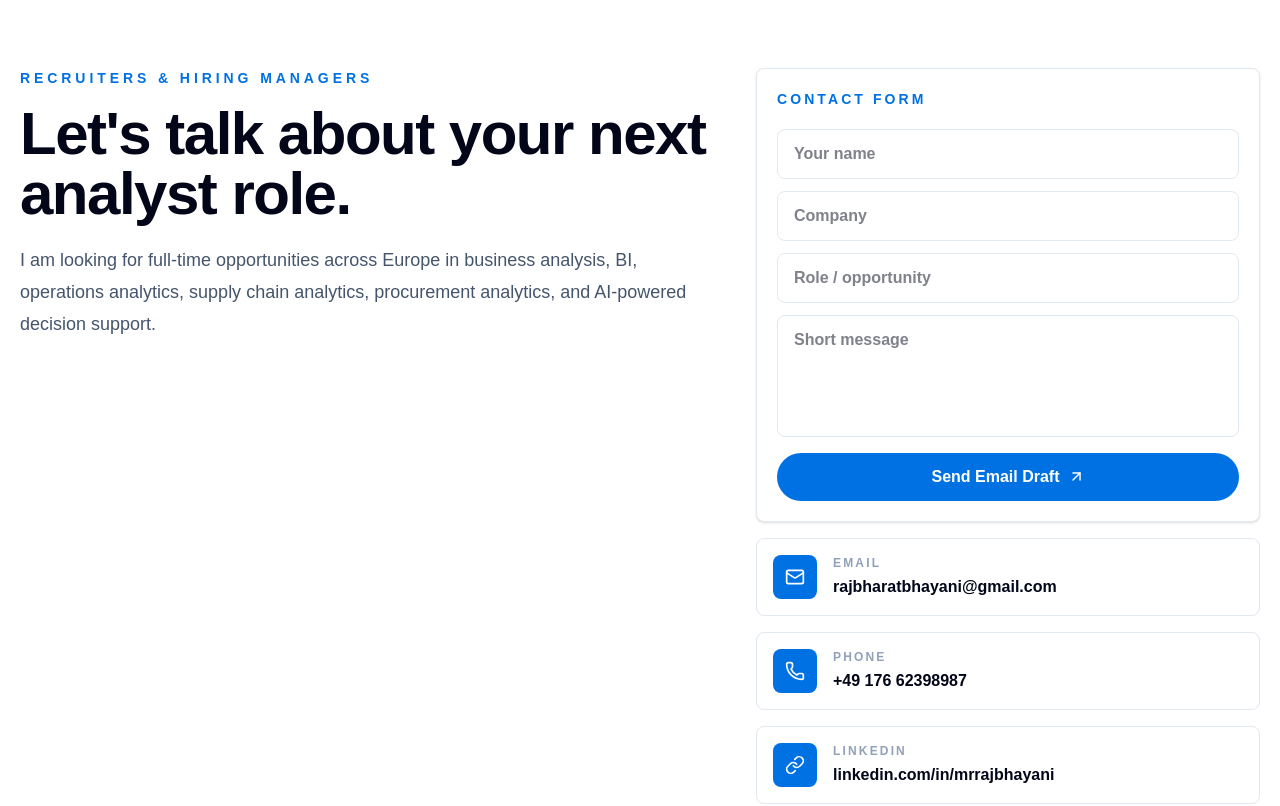
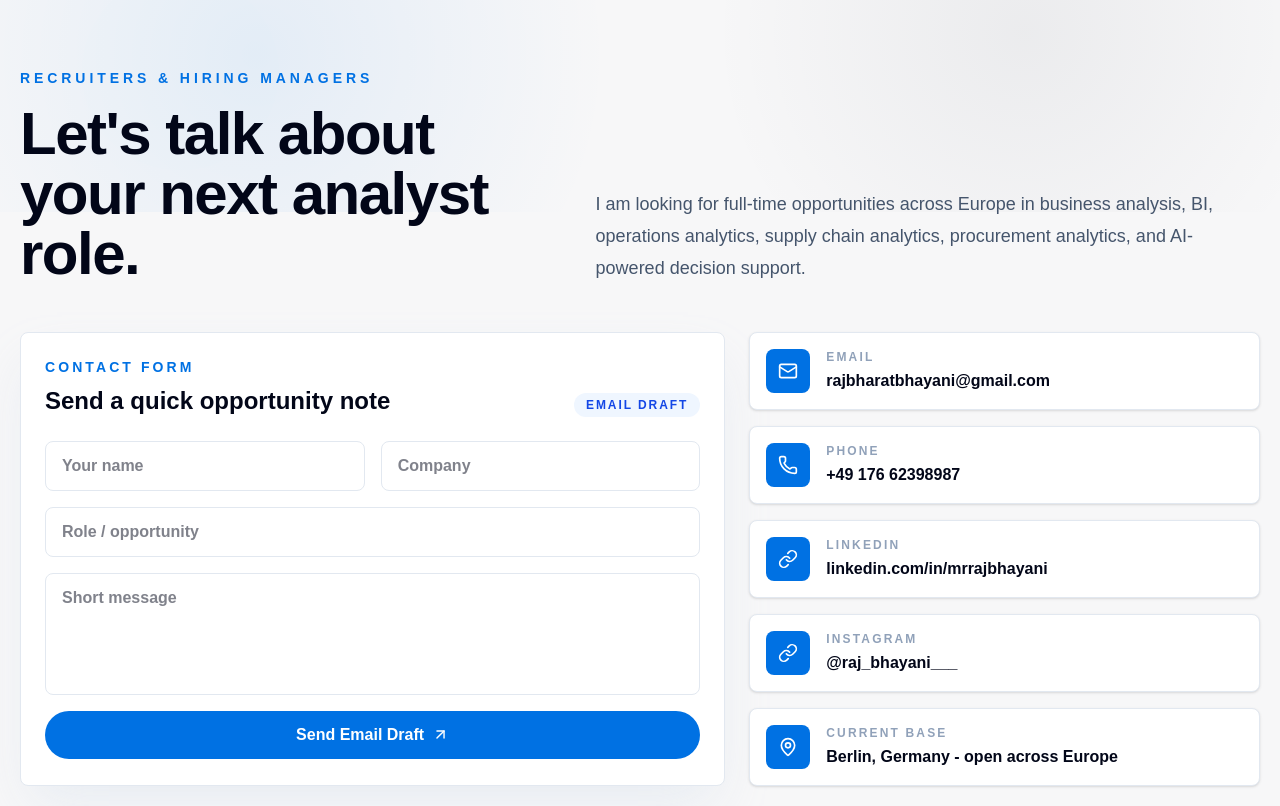
Before and after one commit to rajbbhayani-sketch/raj-portfolio, a Next.js app: page / in a window 1280 px wide. Shown: the part 8740-9546 px from the top of the page. Built offline with nearby package versions, Linux system fonts and the light colour scheme.

Commit message:
Polish contact section and background motion

```diff
--- a/app/globals.css
+++ b/app/globals.css
@@ -13,7 +13,13 @@
 }
 
 body {
-  background: var(--background);
+  animation: backgroundDrift 22s ease-in-out infinite alternate;
+  background:
+    radial-gradient(circle at 12% 18%, rgba(0, 113, 227, 0.08), transparent 28%),
+    radial-gradient(circle at 88% 12%, rgba(0, 113, 227, 0.06), transparent 24%),
+    radial-gradient(circle at 50% 90%, rgba(15, 23, 42, 0.045), transparent 26%),
+    var(--background);
+  background-size: 120% 120%, 120% 120%, 130% 130%, auto;
   color: var(--foreground);
   font-family: Arial, Helvetica, sans-serif;
 }
@@ -25,3 +31,19 @@ html {
 img {
   max-width: 100%;
 }
+
+@keyframes backgroundDrift {
+  0% {
+    background-position: 0% 0%, 100% 0%, 45% 100%, 0 0;
+  }
+
+  100% {
+    background-position: 8% 4%, 92% 8%, 52% 96%, 0 0;
+  }
+}
+
+@media (prefers-reduced-motion: reduce) {
+  body {
+    animation: none;
+  }
+}
--- a/app/page.tsx
+++ b/app/page.tsx
@@ -226,7 +226,7 @@ const languages = ["English - Fluent", "German - Intermediate", "Hindi - Native"
 
 export default function Home() {
   return (
-    <main className="min-h-screen bg-white text-slate-950">
+    <main className="relative min-h-screen overflow-hidden bg-white/90 text-slate-950">
       <header className="sticky top-0 z-50 border-b border-slate-200 bg-white/90 backdrop-blur-xl">
         <nav className="mx-auto flex max-w-7xl items-center justify-between px-5 py-4">
           <a href="#" className="flex items-center gap-3 font-black tracking-tight">
@@ -486,22 +486,28 @@ export default function Home() {
         </div>
       </section>
 
-      <section id="contact" className="border-t border-slate-200 px-5 py-20">
-        <div className="mx-auto grid max-w-7xl gap-10 lg:grid-cols-[0.58fr_0.42fr]">
+      <section id="contact" className="relative border-t border-slate-200 bg-[#f5f5f7]/80 px-5 py-20">
+        <div className="pointer-events-none absolute inset-x-0 top-0 h-56 bg-[radial-gradient(circle_at_20%_30%,rgba(0,113,227,0.08),transparent_34%),radial-gradient(circle_at_80%_20%,rgba(15,23,42,0.05),transparent_30%)]" />
+        <div className="relative mx-auto max-w-7xl">
+          <div className="grid gap-8 lg:grid-cols-[0.45fr_0.55fr] lg:items-end">
             <div>
               <p className="text-sm font-black uppercase tracking-[0.28em] text-[#0071e3]">Recruiters & Hiring Managers</p>
               <h2 className="mt-4 text-4xl font-black tracking-tight md:text-6xl">Let&apos;s talk about your next analyst role.</h2>
-            <p className="mt-5 max-w-3xl text-lg leading-8 text-slate-600">
+            </div>
+            <p className="max-w-3xl text-lg leading-8 text-slate-600">
               I am looking for full-time opportunities across Europe in business analysis, BI, operations analytics, supply chain analytics, procurement analytics, and AI-powered decision support.
             </p>
           </div>
-          <div className="space-y-4">
+
+          <div className="mt-12 grid gap-6 lg:grid-cols-[0.58fr_0.42fr]">
             <ContactForm />
+            <div className="grid gap-4 sm:grid-cols-2 lg:grid-cols-1">
               <ContactLink icon={Mail} label="Email" value="rajbharatbhayani@gmail.com" href="mailto:rajbharatbhayani@gmail.com" />
               <ContactLink icon={Phone} label="Phone" value="+49 176 62398987" href="tel:+4917662398987" />
               <ContactLink icon={Link} label="LinkedIn" value="linkedin.com/in/mrrajbhayani" href="https://www.linkedin.com/in/mrrajbhayani" />
               <ContactLink icon={Link} label="Instagram" value="@raj_bhayani___" href="https://www.instagram.com/raj_bhayani___" />
-            <ContactLink icon={MapPin} label="Current Base" value="Berlin, Germany - open across Europe" href="https://maps.google.com/?q=Berlin,Germany" />
+              <ContactLink icon={MapPin} label="Current Base" value="Berlin, Germany - open across Europe" href="https://maps.google.com/?q=Berlin,Germany" wide />
+            </div>
           </div>
         </div>
       </section>
@@ -544,9 +550,17 @@ function ContactForm() {
   };
 
   return (
-    <form onSubmit={handleSubmit} className="rounded-lg border border-slate-200 bg-white p-5 shadow-sm">
+    <form onSubmit={handleSubmit} className="rounded-lg border border-slate-200 bg-white p-6 shadow-2xl shadow-slate-200/80">
+      <div className="flex flex-col gap-2 sm:flex-row sm:items-end sm:justify-between">
+        <div>
           <p className="text-sm font-black uppercase tracking-[0.22em] text-[#0071e3]">Contact Form</p>
-      <div className="mt-5 grid gap-3">
+          <h3 className="mt-2 text-2xl font-black">Send a quick opportunity note</h3>
+        </div>
+        <span className="rounded-full bg-blue-50 px-3 py-1 text-xs font-black uppercase tracking-[0.16em] text-blue-700">
+          Email Draft
+        </span>
+      </div>
+      <div className="mt-6 grid gap-4 sm:grid-cols-2">
         <input
           required
           value={form.name}
@@ -564,7 +578,7 @@ function ContactForm() {
           value={form.role}
           onChange={(event) => updateField("role", event.target.value)}
           placeholder="Role / opportunity"
-          className="rounded-lg border border-slate-200 px-4 py-3 font-semibold outline-none transition focus:border-[#0071e3]"
+          className="rounded-lg border border-slate-200 px-4 py-3 font-semibold outline-none transition focus:border-[#0071e3] sm:col-span-2"
         />
         <textarea
           required
@@ -572,7 +586,7 @@ function ContactForm() {
           onChange={(event) => updateField("message", event.target.value)}
           placeholder="Short message"
           rows={4}
-          className="resize-none rounded-lg border border-slate-200 px-4 py-3 font-semibold outline-none transition focus:border-[#0071e3]"
+          className="resize-none rounded-lg border border-slate-200 px-4 py-3 font-semibold outline-none transition focus:border-[#0071e3] sm:col-span-2"
         />
       </div>
       <button type="submit" className="mt-4 inline-flex w-full items-center justify-center gap-2 rounded-full bg-[#0071e3] px-5 py-3 font-black text-white transition hover:bg-[#0077ed]">
@@ -616,20 +630,22 @@ function ContactLink({
   label,
   value,
   href,
+  wide = false,
 }: {
   icon: typeof Mail;
   label: string;
   value: string;
   href: string;
+  wide?: boolean;
 }) {
   return (
-    <a href={href} target={href.startsWith("http") ? "_blank" : undefined} rel={href.startsWith("http") ? "noreferrer" : undefined} className="flex items-center gap-4 rounded-lg border border-slate-200 bg-white p-4 transition hover:border-[#0071e3]/60 hover:bg-slate-100">
-      <span className="rounded-lg bg-[#0071e3] p-3 text-white">
+    <a href={href} target={href.startsWith("http") ? "_blank" : undefined} rel={href.startsWith("http") ? "noreferrer" : undefined} className={`flex items-center gap-4 rounded-lg border border-slate-200 bg-white p-4 shadow-sm transition hover:-translate-y-0.5 hover:border-[#0071e3]/60 hover:shadow-lg hover:shadow-slate-200/80 ${wide ? "sm:col-span-2 lg:col-span-1" : ""}`}>
+      <span className="grid h-11 w-11 shrink-0 place-items-center rounded-lg bg-[#0071e3] text-white">
         <Icon size={20} />
       </span>
-      <span>
+      <span className="min-w-0">
         <span className="block text-xs font-black uppercase tracking-[0.18em] text-slate-400">{label}</span>
-        <span className="mt-1 block font-bold text-slate-950">{value}</span>
+        <span className="mt-1 block break-words font-bold text-slate-950">{value}</span>
       </span>
     </a>
   );
```
Lines whose indentation alone changed are shown as unchanged.
